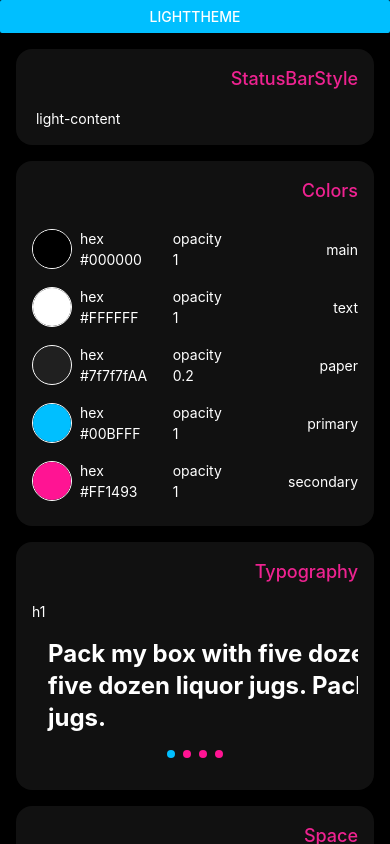
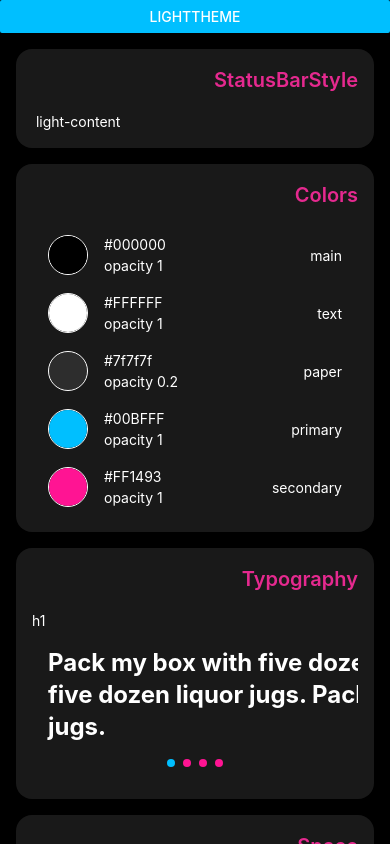
Before and after one commit to harrigee/deepr, a React Native app: screen / in a window 390 px wide. Built offline with nearby package versions, Linux system fonts and the light colour scheme.

Commit message:
[ENH] Restructuring

```diff
--- a/src/main/ThemeRenderer.tsx
+++ b/src/main/ThemeRenderer.tsx
@@ -28,11 +28,12 @@ const ThemeRenderer = ({ theme }: IThemeProps) => {
         return (
           <View
             key={`color-item-${index}`}
-            style={[{
-              paddingVertical: theme.layout.space.normal,
-            }, styles.colorUnitContainer]}>
+            style={[styles.colorUnitContainer, {
+              paddingVertical: theme.layout.space.small,
+              marginHorizontal: theme.layout.space.medium,
+            }]}>
             <View style={[styles.colorRendererContainer, {
-              marginRight: theme.layout.space.normal,
+              marginRight: theme.layout.space.medium,
               borderColor: theme.application.main.text.color,
             }]}>
               <View style={[styles.colorRenderer, {
@@ -40,13 +41,11 @@ const ThemeRenderer = ({ theme }: IThemeProps) => {
                 opacity: colorValue.opacity,
               }]} />
             </View>
-            <View style={styles.colorRow}>
-              <Text style={[styles.colorText, theme.application.main.text]}>{`hex\n${colorValue.color}`}</Text>
-              {colorValue.opacity &&
-                <Text style={[styles.colorText, theme.application.main.text]}>{`opacity\n${colorValue.opacity}`}</Text>
-              }
-              <Text style={[styles.colorText, styles.colorName, theme.application.main.text]}>{colorKey}</Text>
+            <View style={styles.colorDetails}>
+              <Text style={[styles.colorText, theme.application.main.text]}>{`${colorValue.color}`}</Text>
+              <Text style={[styles.colorText, theme.application.main.text]}>{`opacity ${colorValue.opacity || 1}`}</Text>
             </View>
+            <Text style={[styles.colorText, styles.colorName, theme.application.main.text]}>{colorKey}</Text>
           </View>
         );
       })}
@@ -66,18 +65,18 @@ const ThemeRenderer = ({ theme }: IThemeProps) => {
             <View
               key={`typography-item-${index}`}
               style={[styles.typographyUnitContainer, {
-                width: screenWidth - theme.layout.space.huge * 2,
+                width: screenWidth - theme.layout.space.big * 2,
               }]}>
               <Text
                 style={[theme.application.main.text, {
-                  marginBottom: theme.layout.space.big,
+                  marginBottom: theme.layout.space.medium,
                 }]}>
                 {`${fontKey}`}
               </Text>
               <Text
                 style={[{
                   ...style,
-                  marginHorizontal: theme.layout.space.big,
+                  marginHorizontal: theme.layout.space.medium,
                   color: theme.application.main.text.color,
                 }]}>
                 {'Pack my box with five dozen liquor jugs. Pack my box with five dozen liquor jugs. Pack my box with five dozen liquor jugs.'}
@@ -87,7 +86,7 @@ const ThemeRenderer = ({ theme }: IThemeProps) => {
         })}
       </ScrollView>
       <View style={[styles.typographyPaginationContainer, {
-        marginVertical: theme.layout.space.big,
+        marginVertical: theme.layout.space.medium,
       }]}>
         {Object.keys(theme.typography).map((_, index) => {
           const background = index === typographyPage ? theme.application.section.pagination.active : theme.application.section.pagination.inactive;
@@ -108,15 +107,17 @@ const ThemeRenderer = ({ theme }: IThemeProps) => {
   const renderLayout = () => (
     <Section title={'Space'}>
       <View style={[styles.spaceContainer, {
-        marginBottom: theme.layout.space.normal,
-        marginHorizontal: theme.layout.space.normal,
+        marginBottom: theme.layout.space.small,
+        marginHorizontal: theme.layout.space.medium,
       }]}>
-        {Object.keys(theme.layout.space).map((spaceKey) => {
+        {Object.keys(theme.layout.space).map((spaceKey, index) => {
           const space = (theme.layout.space as any)[spaceKey];
           return (
-            <View style={[styles.spaceRow, {
-              marginVertical: theme.layout.space.small,
-            }]}>
+            <View
+              key={`space-item-${index}`}
+              style={[styles.spaceRow, {
+                marginVertical: theme.layout.space.tiny,
+              }]}>
               <View style={[styles.spaceBar, {
                 width: space,
                 backgroundColor: theme.application.section.pagination.active.color,
@@ -160,14 +161,11 @@ const styles = StyleSheet.create({
     flexDirection: 'row',
     alignItems: 'center',
   },
-  colorRow: {
-    flex: 1,
-    flexDirection: 'row',
-    justifyContent: 'space-between',
+  colorDetails: {
+    flexDirection: 'column',
   },
   colorText: {
     flex: 1,
-    alignSelf: 'center',
     justifyContent: 'flex-end',
   },
   colorName: {
--- a/src/toolkit/Section.tsx
+++ b/src/toolkit/Section.tsx
@@ -12,12 +12,12 @@ const Section = ({ children, theme, title }: ISectionProps) => {
 
   return (
     <View style={{
-      marginBottom: theme.layout.space.big,
+      marginBottom: theme.layout.space.medium,
       borderRadius: theme.layout.borderRadius.big,
-      padding: theme.layout.space.big,
+      padding: theme.layout.space.medium,
     }}>
       <Text style={[styles.sectionHeader, theme.application.section.title, {
-        marginBottom: theme.layout.space.big,
+        marginBottom: theme.layout.space.medium,
       }]}>
         {title}
       </Text>
--- a/theme/definitions/theme.layout.ts
+++ b/theme/definitions/theme.layout.ts
@@ -1,7 +1,8 @@
 export interface ILayout {
   space: {
+    tiny: number,
     small: number,
-    normal: number,
+    medium: number,
     big: number,
     huge: number,
     monstrous: number
--- a/theme/themes/theme.dark.ts
+++ b/theme/themes/theme.dark.ts
@@ -10,9 +10,9 @@ const typography: ITypographies = {
     lineHeight: 32,
   },
   h2: {
-    fontSize: 18,
-    fontWeight: '500',
-    lineHeight: 27,
+    fontSize: 20,
+    fontWeight: '600',
+    lineHeight: 30,
   },
   h3: {
     fontSize: 16,
@@ -29,33 +29,30 @@ const typography: ITypographies = {
 const palette: IPalette = {
   main: {
     color: '#000000',
-    opacity: 1,
   },
   text: {
     color: '#FFFFFF',
-    opacity: 1,
   },
   paper: {
-    color: '#7f7f7fAA',
+    color: '#7f7f7f',
     opacity: 0.2,
   },
   primary: {
     color: '#00BFFF',
-    opacity: 1,
   },
   secondary: {
     color: '#FF1493',
-    opacity: 1,
   },
 };
 
 const layout: ILayout = {
   space: {
-    small: 4,
-    normal: 8,
-    big: 16,
-    huge: 32,
-    monstrous: 64,
+    tiny: 4,
+    small: 8,
+    medium: 16,
+    big: 32,
+    huge: 64,
+    monstrous: 128,
   },
   borderRadius: {
     small: 4,
--- a/theme/themes/theme.light.ts
+++ b/theme/themes/theme.light.ts
@@ -10,9 +10,9 @@ const typography: ITypographies = {
     lineHeight: 32,
   },
   h2: {
-    fontSize: 18,
-    fontWeight: '500',
-    lineHeight: 27,
+    fontSize: 20,
+    fontWeight: '600',
+    lineHeight: 30,
   },
   h3: {
     fontSize: 16,
@@ -29,33 +29,30 @@ const typography: ITypographies = {
 const palette: IPalette = {
   main: {
     color: '#FFFFFF',
-    opacity: 1,
   },
   text: {
     color: '#000000',
-    opacity: 1,
   },
   paper: {
-    color: '#7f7f7fAA',
+    color: '#7f7f7f',
     opacity: 0.2,
   },
   primary: {
     color: '#FF1493',
-    opacity: 1,
   },
   secondary: {
     color: '#00BFFF',
-    opacity: 1,
   },
 };
 
 const layout: ILayout = {
   space: {
-    small: 4,
-    normal: 8,
-    big: 16,
-    huge: 32,
-    monstrous: 64,
+    tiny: 4,
+    small: 8,
+    medium: 16,
+    big: 32,
+    huge: 64,
+    monstrous: 128,
   },
   borderRadius: {
     small: 4,
```
